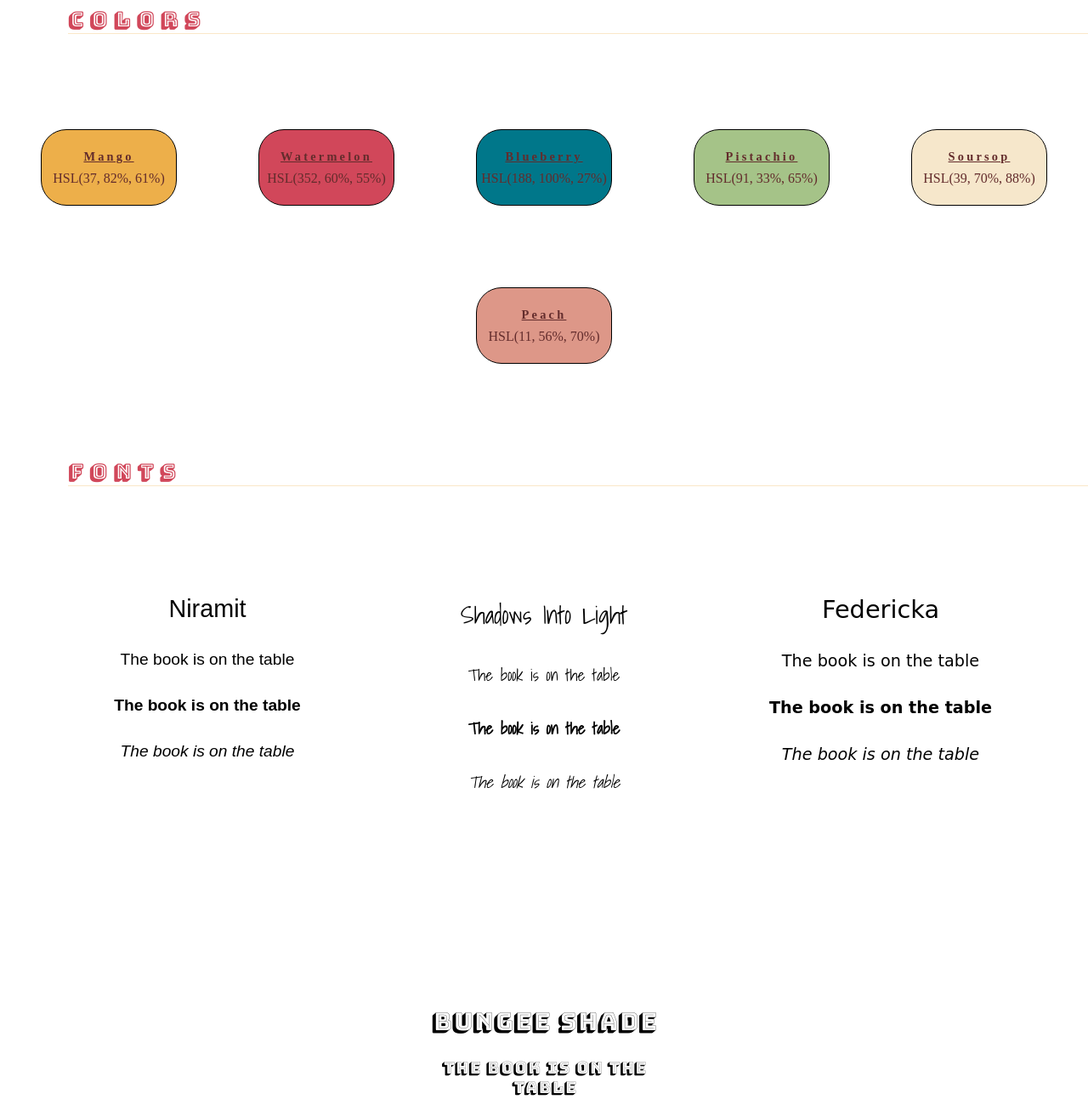
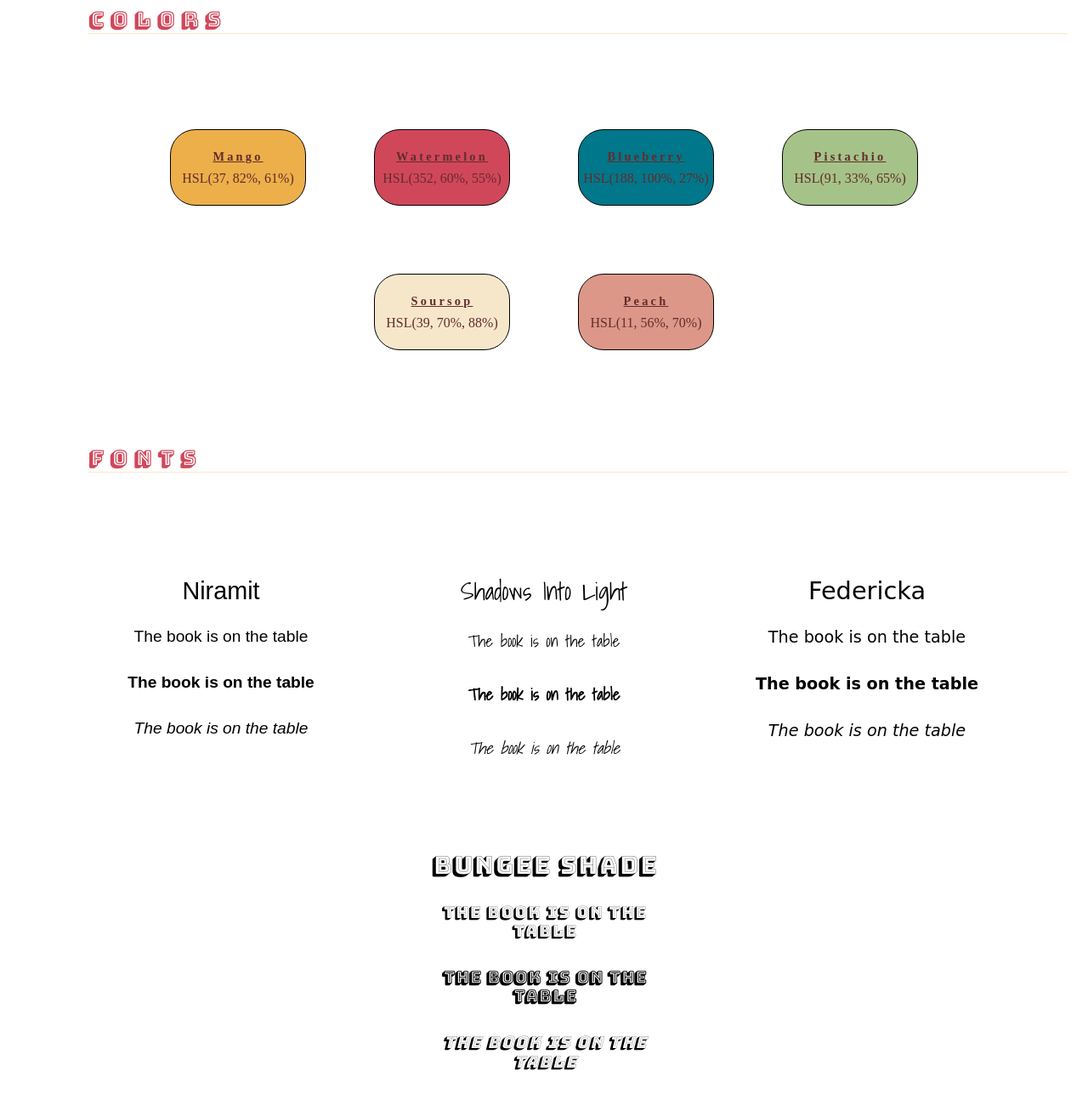
Before and after one commit to marianarainha/website-design-system-challenge, a plain HTML site: page index.html in a window 1280 px wide. Shown: the part 360-1660 px from the top of the page at 85% size. Drawn offline with Linux system fonts and the light colour scheme; a web font is replaced by a local one.

Commit message:
css margins

```diff
--- a/styles.css
+++ b/styles.css
@@ -98,14 +98,19 @@ h2 {
 }
 
 /* COLORS SECTION*/
-
+#colors {
+  display: flex;
+  flex-direction: column;
+  align-items: center;
+}
 .colorsPalette {
   display: flex;
   flex-wrap: wrap;
-  gap: 6rem;
+  gap: 5rem;
   justify-content: center;
   padding: 2rem;
   margin-top: 5rem;
+  max-width: 90vw;
 }
 .color {
   width: 160px;
@@ -167,13 +172,21 @@ h2 {
 }
 
 /* fonts */
+
+#fonts {
+  display: flex;
+  flex-direction: column;
+  align-items: center;
+}
+
 .fontsFamily {
-  max-width: 100vw;
+  max-width: 90vw;
   display: flex;
   flex-wrap: wrap;
-  gap: 6rem;
+  gap: 5rem;
   justify-content: center;
   align-items: flex-start;
+  margin-top: 8rem;
 }
 .font {
   width: 300px;
@@ -183,7 +196,6 @@ h2 {
   flex-direction: column;
   justify-content: center;
   font-size: 1.2rem;
-  margin-top: 8rem;
 }
 .font:hover {
   transform: scale(1.2);
@@ -192,6 +204,7 @@ h2 {
 .fontName {
   margin-bottom: 1rem;
   font-size: 1.8rem;
+  line-height: 1.4rem;
 }
 
 .font p {
@@ -223,8 +236,13 @@ h2 {
 }
 /* text styles */
 
+#styles {
+  display: flex;
+  flex-direction: column;
+  align-items: center;
+}
 .textStyles {
-  max-width: 100vw;
+  max-width: 90vw;
   display: flex;
   flex-direction: column;
   flex-wrap: wrap;
```
